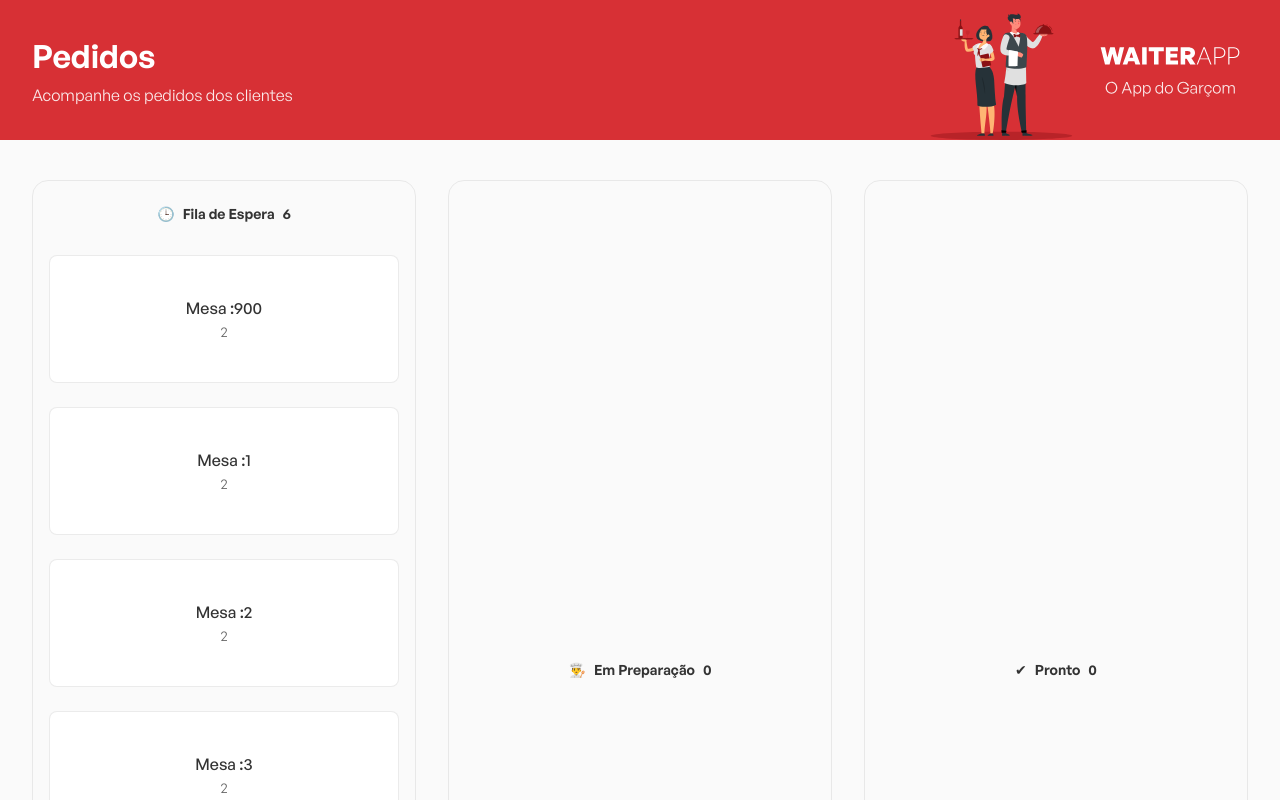
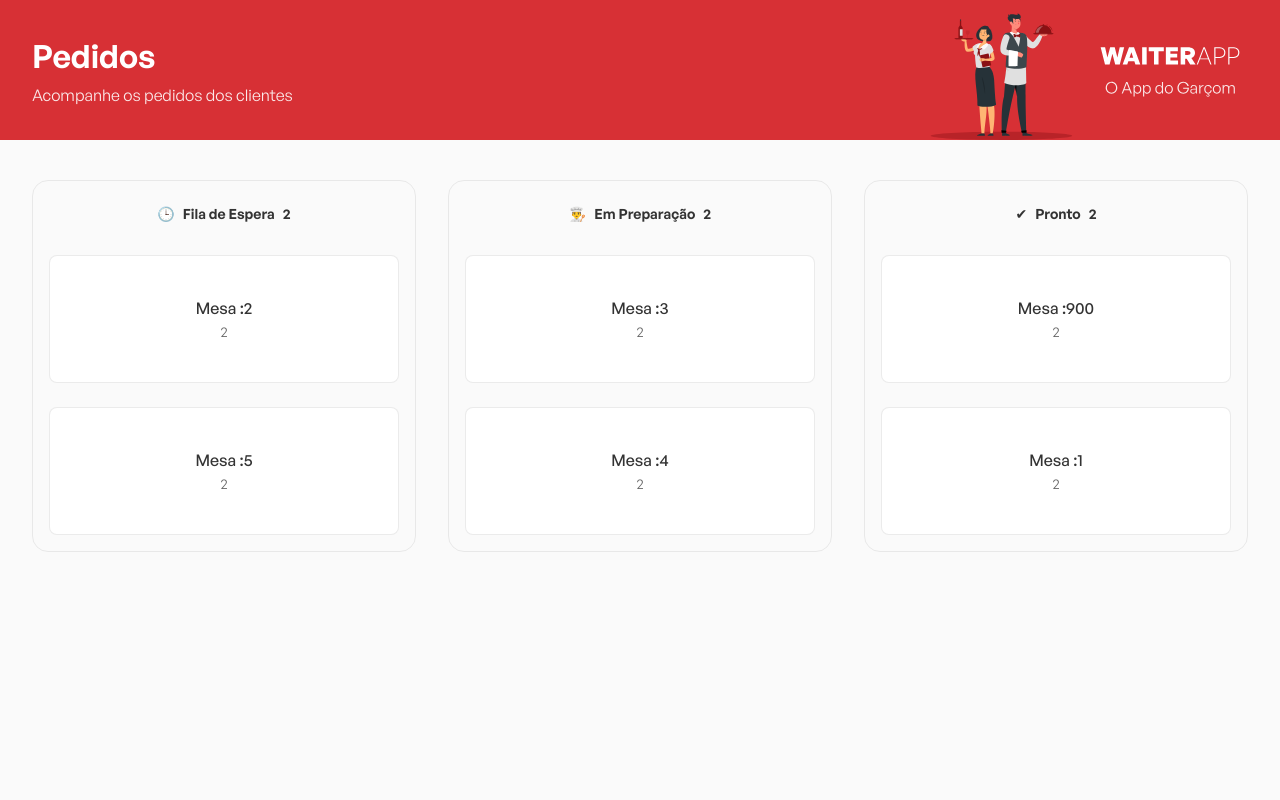
Before and after one commit to adrianodisam/front_waiterApp, a React (Vite) app: page / in a window 1280 px wide. Shown: the top 800 px of the page. Built offline with nearby package versions, Linux system fonts and the light colour scheme.

Commit message:
separação de pedidos por status

```diff
--- a/src/components/Orders/index.tsx
+++ b/src/components/Orders/index.tsx
@@ -1,3 +1,4 @@
+
 import { Order } from '../../types/Order';
 import { OrdersBoards } from '../OrdersBoards';
 import {  Container } from './styles';
@@ -56,7 +57,7 @@ const orders:Order[] = [
   }, {
     '_id': '655acb34de7c1039486eb339',
     'table': '2',
-    'status': 'DONE',
+    'status': 'WATING',
     'products': [
       {
         'product': {
@@ -81,7 +82,7 @@ const orders:Order[] = [
   }, {
     '_id': '655pcb34de7c1ap9486eb339',
     'table': '3',
-    'status': 'DONE',
+    'status': 'IN_PRODUCTION',
     'products': [
       {
         'product': {
@@ -155,13 +156,17 @@ const orders:Order[] = [
     ],
   }
 ];
+const ordersEspera : Order[] =orders.filter(orderesp =>(orderesp.status === 'WATING'));
+const orderspreparation : Order[] =orders.filter(orderesp =>(orderesp.status === 'IN_PRODUCTION'));
+const ordersready : Order[] =orders.filter(orderesp =>(orderesp.status === 'DONE'));
 
 export function Orders(){
   return(
     <Container>
-      <OrdersBoards icon='🕒' title = 'Fila de Espera' orders ={orders}/>
-      <OrdersBoards  icon="👨‍🍳" title = 'Em Preparação' orders={[]}/>
-      <OrdersBoards  icon="✔" title = "Pronto" orders={[]}/>
+      <OrdersBoards icon='🕒' title = 'Fila de Espera' orders ={ordersEspera}/>
+      <OrdersBoards  icon="👨‍🍳" title = 'Em Preparação' orders={orderspreparation}/>
+      <OrdersBoards  icon="✔" title = "Pronto" orders={ordersready}/>
+
     </Container>
   );
 }
```
